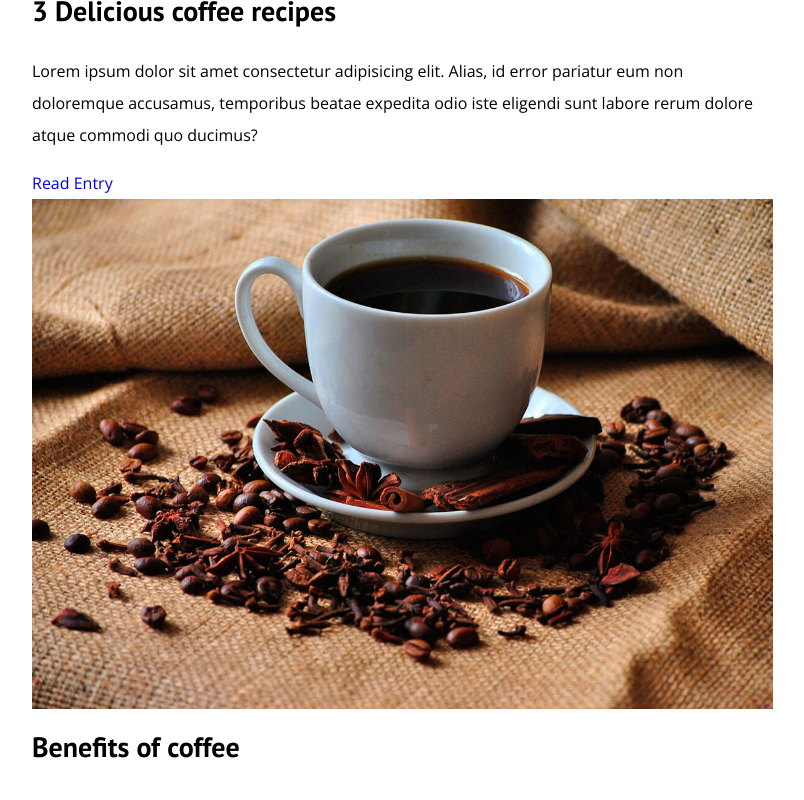
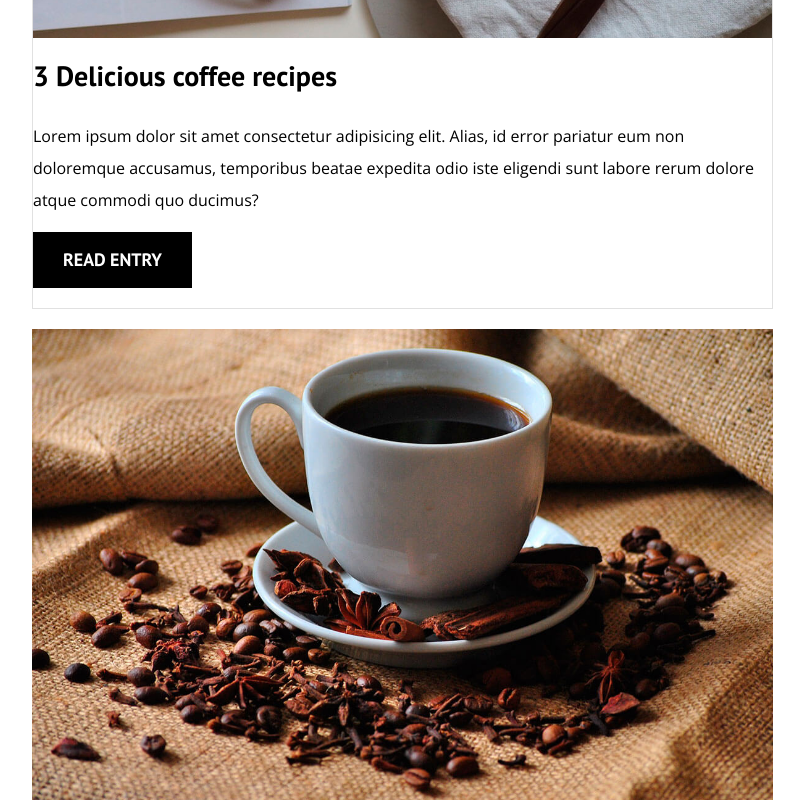
Before and after one commit to luisjavierluna/CafeBlog, an Angular app: page / in a window 1280 px wide. Shown: the part 2000-2800 px from the top of the page, without its empty margins (32-836 px from the left). Built offline with nearby package versions, Linux system fonts and the light colour scheme.

Commit message:
87. Finalizando el Blog

```diff
--- a/src/styles.css
+++ b/src/styles.css
@@ -3,7 +3,7 @@
 :root {
     --headingFont: 'PT Sans', sans-serif;
     --paragraphFont: 'Open Sans', sans-serif;
-
+    --gray: #e1e1e1;
     --primary: #784d3c;
     --white: #ffffff;
     --black: #000000;
@@ -131,5 +131,36 @@ img {
         grid-template-columns: 2fr 1fr;
         column-gap: 4rem;
     }
+}
 
+.entry  {
+    border: 1px solid var(--gray);
+    margin-bottom: 2rem;
 }
+
+.entry:last-of-type {
+    border: none;
+    margin-bottom: 0;
+}
+
+.button {
+    display: block;
+    font-family: var(--headingFont);
+    color: var(--white);
+    text-align: center;
+    padding: 1rem 3rem;
+    font-size: 1.8rem;
+    text-transform: uppercase;
+    font-weight: 700;
+    margin-bottom: 2rem;
+}
+
+@media (min-width: 768px) {
+    .button {
+        display: inline-block;
+    }
+}
+
+.button--primary {
+    background-color: var(--black);
+}
```
